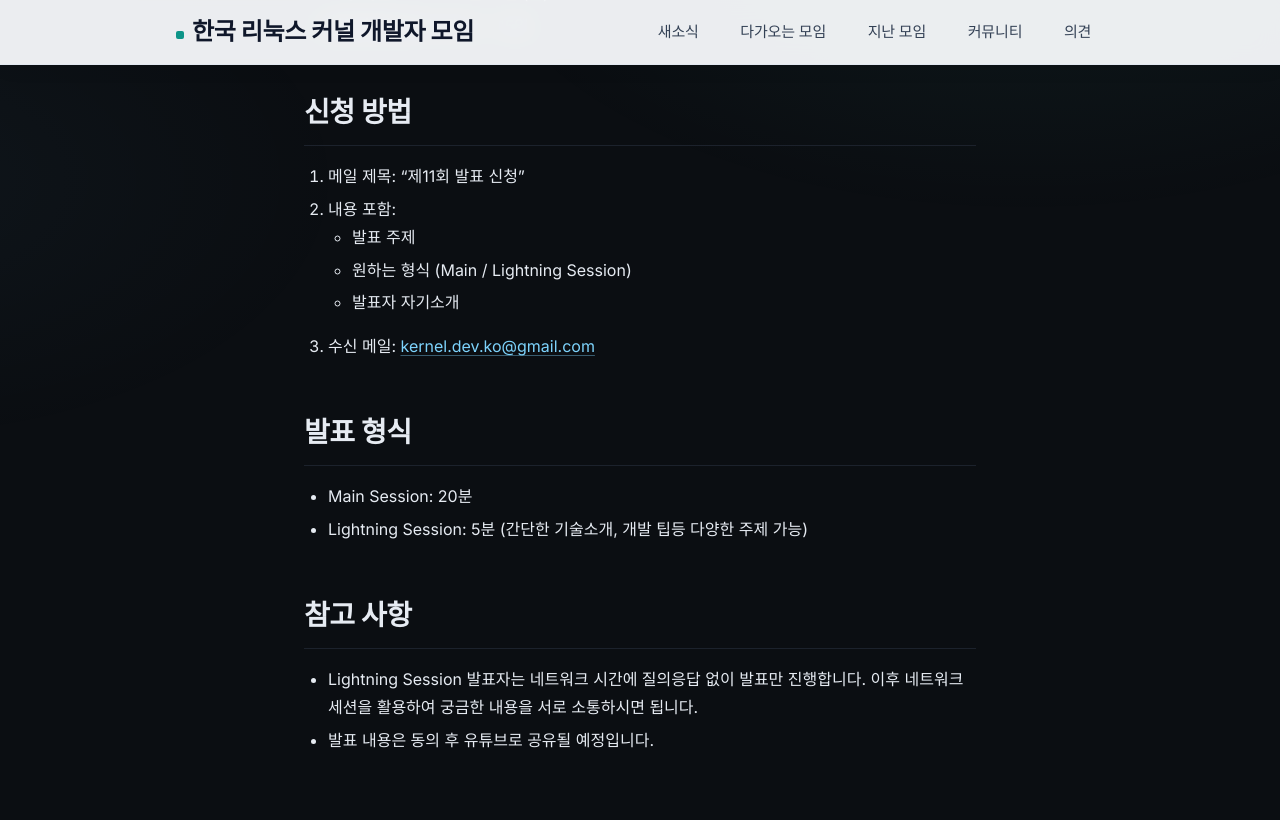
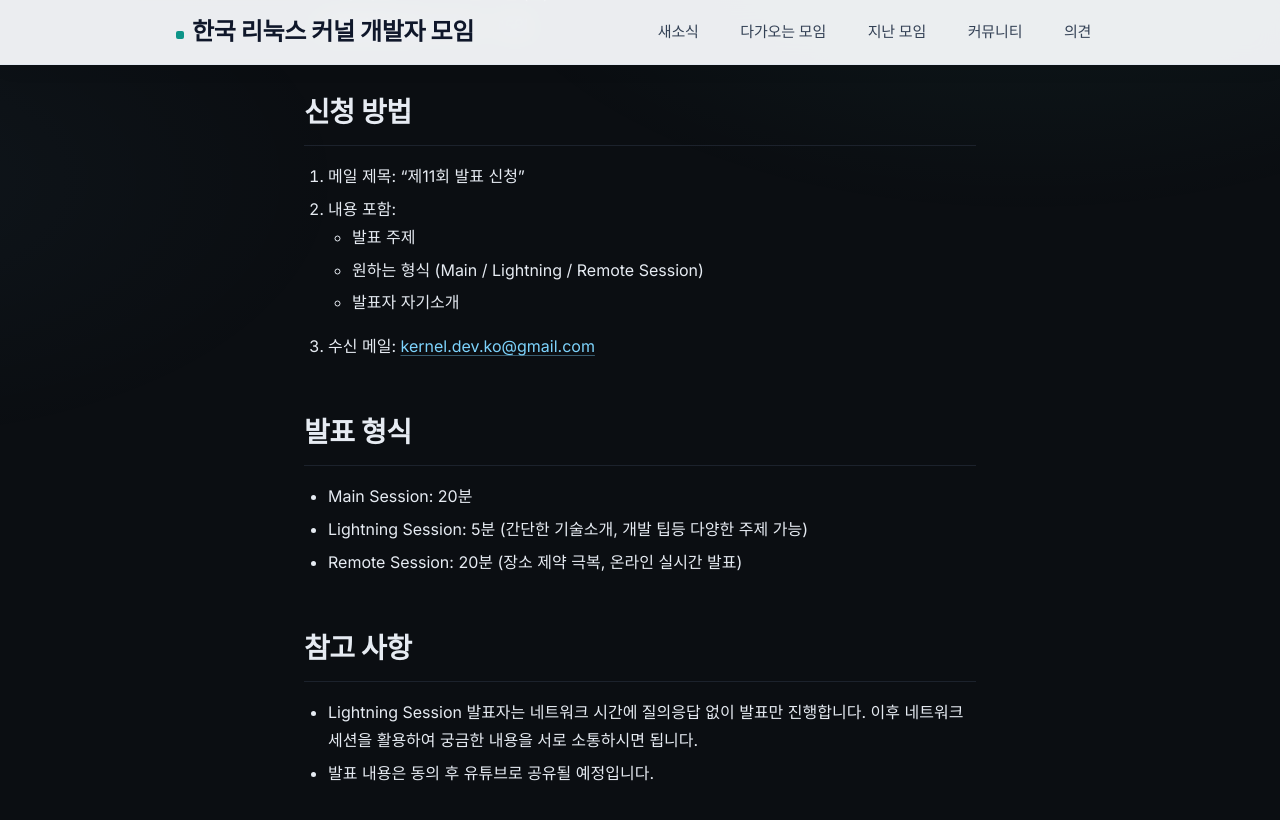
Before and after one commit to kernel-dev-ko/kernel-dev-ko.github.io, a Jekyll site: the page built from 11th/presentation.md, in a window 1280 px wide and 900 px high, scrolled down 514 px. Shown: the top 820 px of the window. Built offline with Jekyll 4.4.1, drawn with Linux system fonts in a browser that asks for light colours.

Commit message:
Add remote session

```diff
--- a/11th/presentation.md
+++ b/11th/presentation.md
@@ -18,13 +18,14 @@ permalink: /11th/presentation/
 1. 메일 제목: "제11회 발표 신청"
 2. 내용 포함:
    - 발표 주제
-   - 원하는 형식 (Main / Lightning Session)
+   - 원하는 형식 (Main / Lightning / Remote Session)
    - 발표자 자기소개
 3. 수신 메일: [kernel.dev.ko@gmail.com](mailto:kernel.dev.ko@gmail.com)
 
 ## 발표 형식
 - Main Session: 20분
 - Lightning Session: 5분 (간단한 기술소개, 개발 팁등 다양한 주제 가능)
+- Remote Session: 20분 (장소 제약 극복, 온라인 실시간 발표)
 
 ## 참고 사항
 - Lightning Session 발표자는 네트워크 시간에 질의응답 없이 발표만 진행합니다.
```
